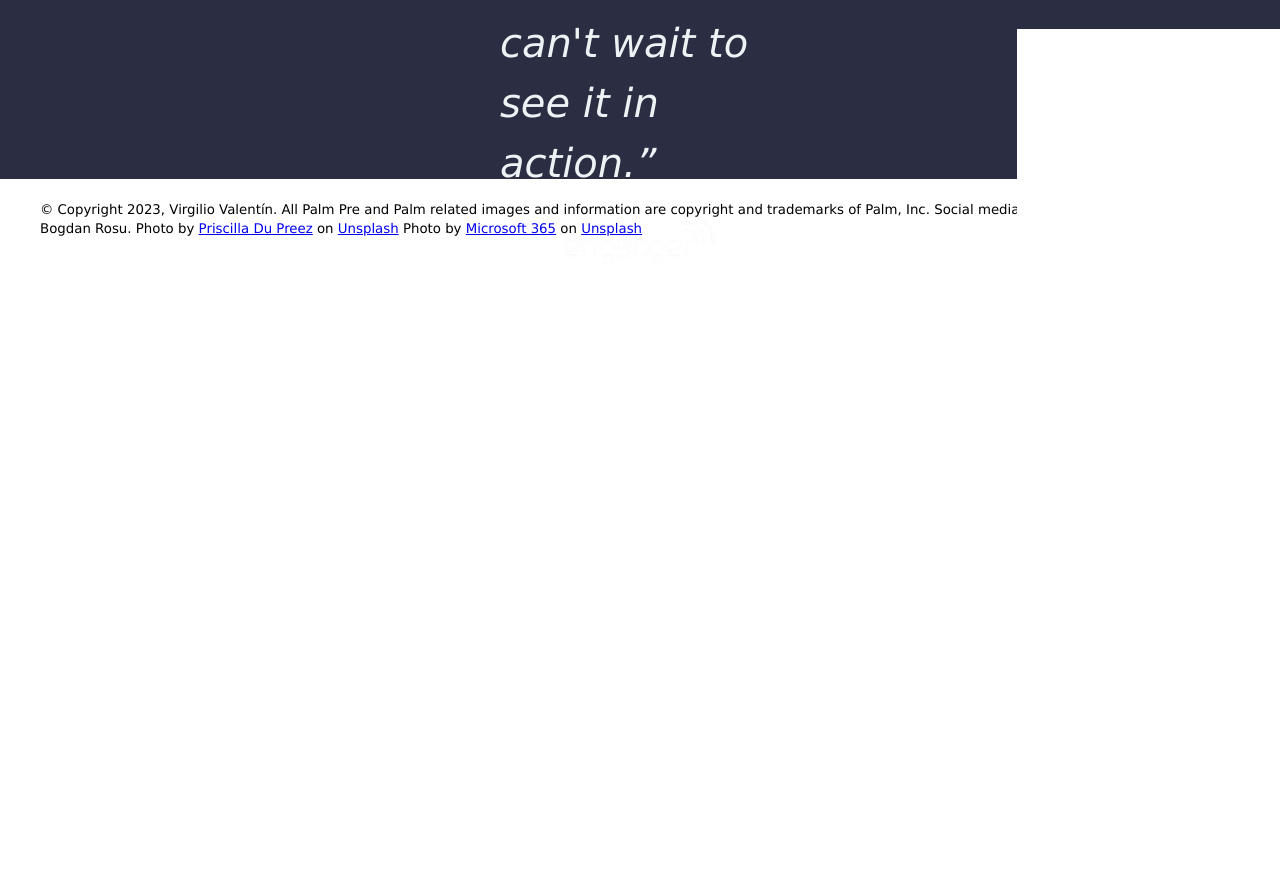
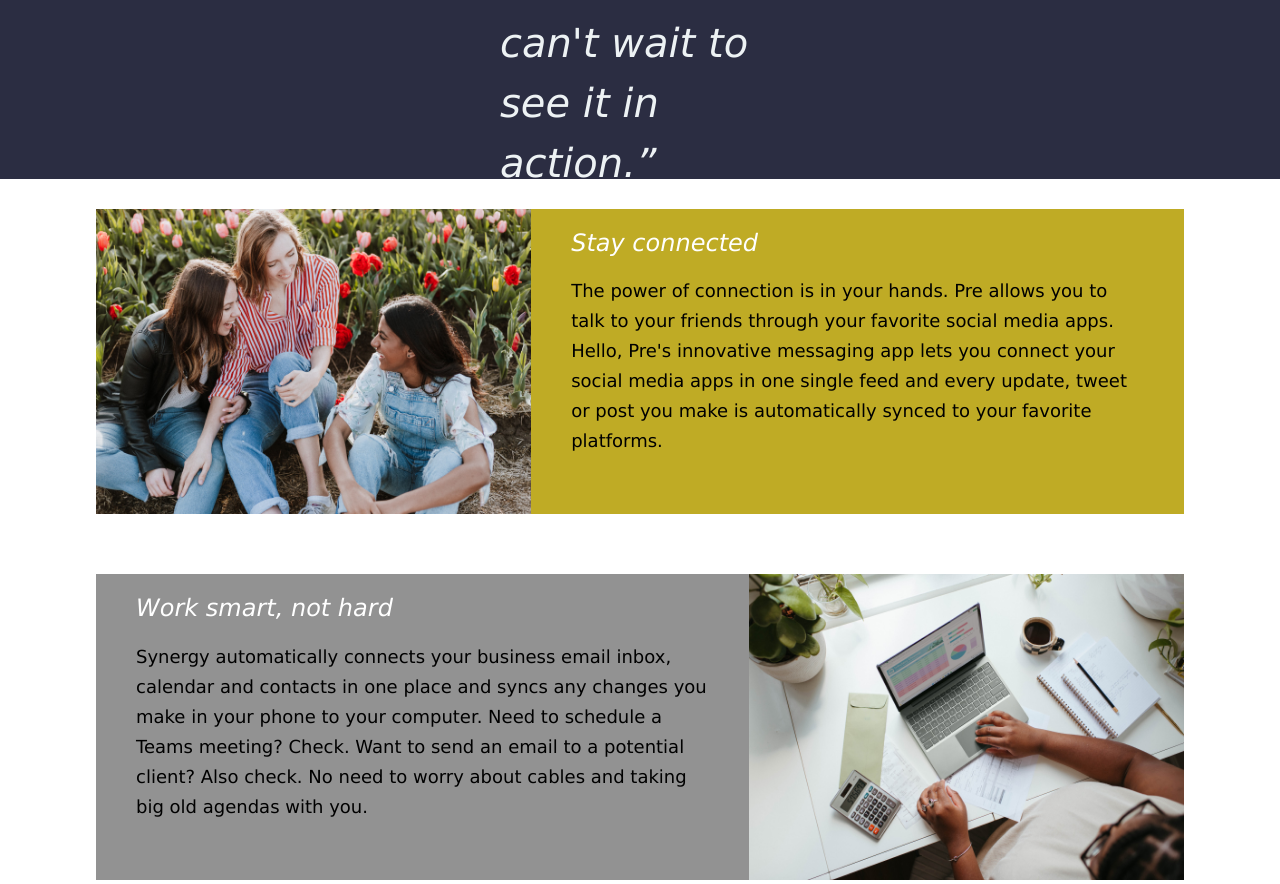
Before and after one commit to virgiliovalentin/palm-pre-website, a plain HTML site: page index.html in a window 1280 px wide. Shown: the part 2004-2888 px from the top of the page. Before the commit the page ends 2291 px from the top, so only its background shows below. Drawn offline with Linux system fonts and the light colour scheme.

Commit message:
➕ Added features cards and images

```diff
--- a/index.html
+++ b/index.html
@@ -13,13 +13,12 @@
     </header>
     <main>
         <section>
-            <div class="container">
+            <div class="container hero-container">
             <img class="palm-phone" src="img/palm-pre.webp">
                 <div class="copy">
                 <h1>Your life. Your digital life. In <span>sync.</span></h1>
                 <h2>Meet your new life companion.</h2>
                 <p>Check your email. Reschedule that meeting and plan a night out with your friends. Look up directions of that new spot and share pictures you just took on your favorite social media. All of that in one device, all at once, synced up to your cloud. That is what Pre does and much more. Welcome to the Now.</p><br>
-                <!-- <button class="preorder-btn">Pre-order now</button> -->
                 <div class="buttons">
                     <a class="learnmore btn" href="#">Learn more</a>
                     <a class="preorder btn" href="#">Pre-order now</a>
@@ -30,6 +29,37 @@
             <div class="quote">
                 <q>A total game changer. This device brings true innovation to the mobile world and we can't wait to see it in action.</q>
                 <img class="quote-img" src="img/engadget-logo.png" alt="Engadget logo">
+            </div>
+        </section>
+        <section>
+            <div class="card-container">
+                <div class="card-1">
+                    <div class="card-image-1">
+                        <img src="img/women-laughing.jpg" alt="">
+                    </div>
+                    <div class="card-text-1">
+                        <h2 class="card-title">Stay connected</h2>
+                        <p>The power of connection is in your hands. Pre allows you to talk to your friends through your favorite social media apps. Hello, Pre's innovative messaging app lets you connect your social media apps in one single feed and every update, tweet or post you make is automatically synced to your favorite platforms.</p>
+                    </div>
+                </div>
+                <div class="card-2">
+                    <div class="card-image-2">
+                        <img src="img/business.jpg" alt="">
+                    </div>
+                    <div class="card-text-2">
+                        <h2 class="card-title">Work smart, not hard</h2>
+                        <p>Synergy automatically connects your business email inbox, calendar and contacts in one place and syncs any changes you make in your phone to your computer. Need to schedule a Teams meeting? Check. Want to send an email to a potential client? Also check. No need to worry about cables and taking big old agendas with you.</p>
+                    </div>
+                </div>
+                <div class="card-1">
+                    <div class="card-image-1">
+                        <img src="img/woman-smiling.jpg" alt="">
+                    </div>
+                    <div class="card-text-1">
+                        <h2 class="card-title">Inspired by you</h2>
+                        <p>Pre is sleek and compact, made to fit in the palm of your hands. The 3.1" screen allows you to browse the web and answer messages with no issues and the FastType physical keyboard makes sure you type with no errors. </p>
+                    </div>
+                </div>
             </div>
         </section>
         <!-- <section>
--- a/styles.css
+++ b/styles.css
@@ -19,6 +19,9 @@ header, footer{
     display: flex;
     flex-direction: row;
     margin: auto;
+}
+
+.hero-container{
     padding: 50px;
 }
 
@@ -102,7 +105,59 @@ span{
     margin-top: 20px;
 }
 
+.card-container{
+    display: flex;
+    flex-direction: column;
+    width: 85%;
+    margin: auto;
+}
 
+.card-1{
+    display: flex;
+    background-color: #bfab25;
+    margin: 30px 0px;
+}
+
+.card-title{
+    color: #fff;
+}
+
+.card-image-1{
+    width: 40%;
+}
+
+.card-image-1 img{
+    width: 100%;
+    min-height: 100%;
+}
+
+.card-text-1{
+    width: 60%;
+    padding: 40px;
+    margin: auto;
+}
+
+.card-2{
+    display: flex;
+    background-color: #929292;
+    margin: 30px 0px;
+}
+
+.card-image-2{
+    width: 40%;
+    order: 2;
+}
+
+.card-image-2 img{
+    width: 100%;
+    min-height: 100%;
+}
+
+.card-text-2{
+    width: 60%;
+    padding: 40px;
+    margin: auto;
+}
 
 footer{
     padding: 0 20px;
```
Also changed, not shown: img/nature.jpg (added), img/woman-smiling.jpg (added).
